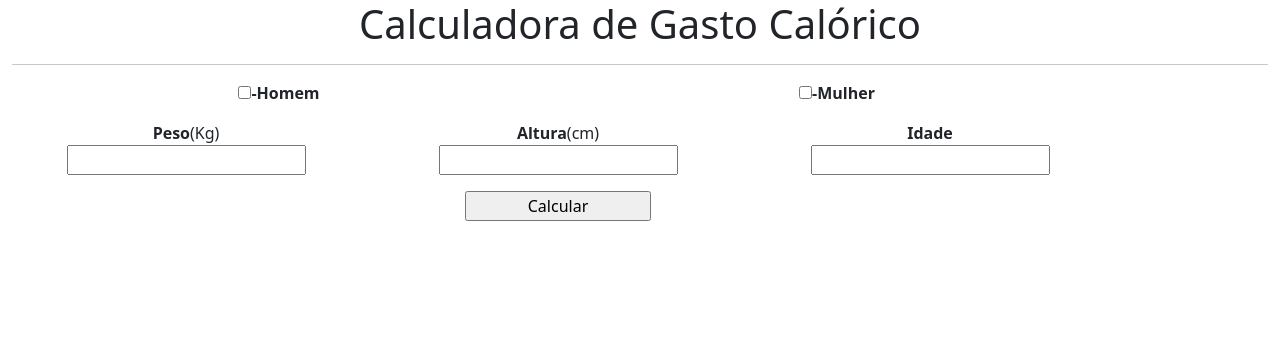
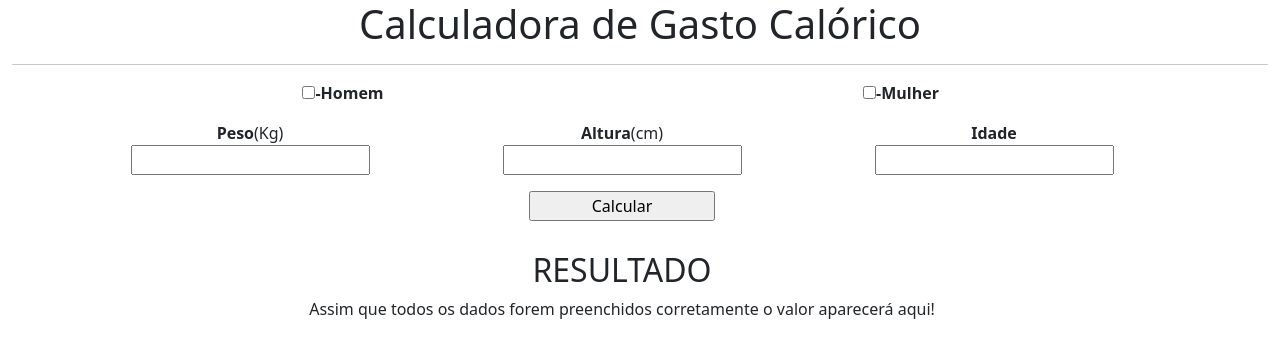
Before and after one commit to Dieg0felisbino/Calculadora-de-Gasto-Calorico-ao-dia, a plain HTML site: page index.html in a window 1280 px wide. Drawn offline with nearby package versions, Linux system fonts and the light colour scheme.

Commit message:
Segundo Commit do dia
Adicionado um local para resultado.

```diff
--- a/index.html
+++ b/index.html
@@ -15,6 +15,7 @@
             <h1 class="text-center">Calculadora de Gasto Calórico <hr></h1>
         </div>
     </head>
+    <div id="container-principal">
         <div class="container row justify-content-center text-center">
             <p class="col-6 justify-content-center"><input type="checkbox" name="Homem" id="checkboxHomem" onclick="checkboxHomem()"><strong>-Homem</strong></p>
             <p class="col-6 justify-content-center"><input type="checkbox" name="Mulher" id="checkboxMulher" onclick="checkboxMulher()"><strong>-Mulher</strong></p>
@@ -22,6 +23,9 @@
             <p class="col-4"><strong>Altura</strong>(cm)<br><input type="number" name="Altura" id="altura"></p>
             <p class="col-4"><strong>Idade</strong><br><input type="number" name="Idade" id="idade"></p>
             <input type="button" value="Calcular" onclick="calcular()" class="col-2">
+            <h2>RESULTADO</h2>
+            <P id="resultado">Assim que todos os dados forem preenchidos corretamente o valor aparecerá aqui!</P>
+        </div>
     </div>
     <script type="text/javascript" src="script.js"></script>
 </body>
--- a/script.js
+++ b/script.js
@@ -28,17 +28,21 @@ function calcular(){
 
     // Função que irá calcular o gasto calórico diário
     let tmb
+    let txtres = document.getElementById("resultado")
     if (sexo === "masculino") {
         let tmbPeso = (13.8*numpeso)
         let tmbAltura = (5*numaltura)
         let tmbIdade = (6.8*numidade)
         tmb = (66+tmbPeso+tmbAltura-tmbIdade)
         console.log(tmb)
-    } else {
+        txtres.innerHTML = `Você é um Homem de ${numidade} anos, hoje está com um peso de ${numpeso}Kg e sua altura é de ${numaltura}cm.<br><strong>SEU GASTO CALÓRICO DIÁRIO É DE ${tmb}.</strong>`
+    } else { if (sexo === "feminino"){
         let tmbPeso = (9.6*numpeso)
         let tmbAltura = (1.8*numaltura)
         let tmbIdade = (4.7*numidade)
         tmb = (655+tmbPeso+tmbAltura-tmbIdade)
         console.log(tmb)
+        txtres.innerHTML = `Você é uma Mulher de ${numidade} anos, hoje está com um peso de ${numpeso}Kg e sua altura é de ${numaltura}cm.<br><strong>SEU GASTO CALÓRICO DIÁRIO É DE ${tmb}.</strong>`
+        }
     }
 }
--- a/style.css
+++ b/style.css
@@ -0,0 +1,15 @@
+HTML body{
+    margin:0;
+    padding: 0;
+    border: 0;
+    outline: 0;
+    font-size: 100%;
+}
+#container-principal{
+    width: 90%;
+    margin-left: auto;
+    margin-right: auto;
+}
+h2{
+    padding-top: 30px;
+}
```
Lines whose indentation alone changed are shown as unchanged.
